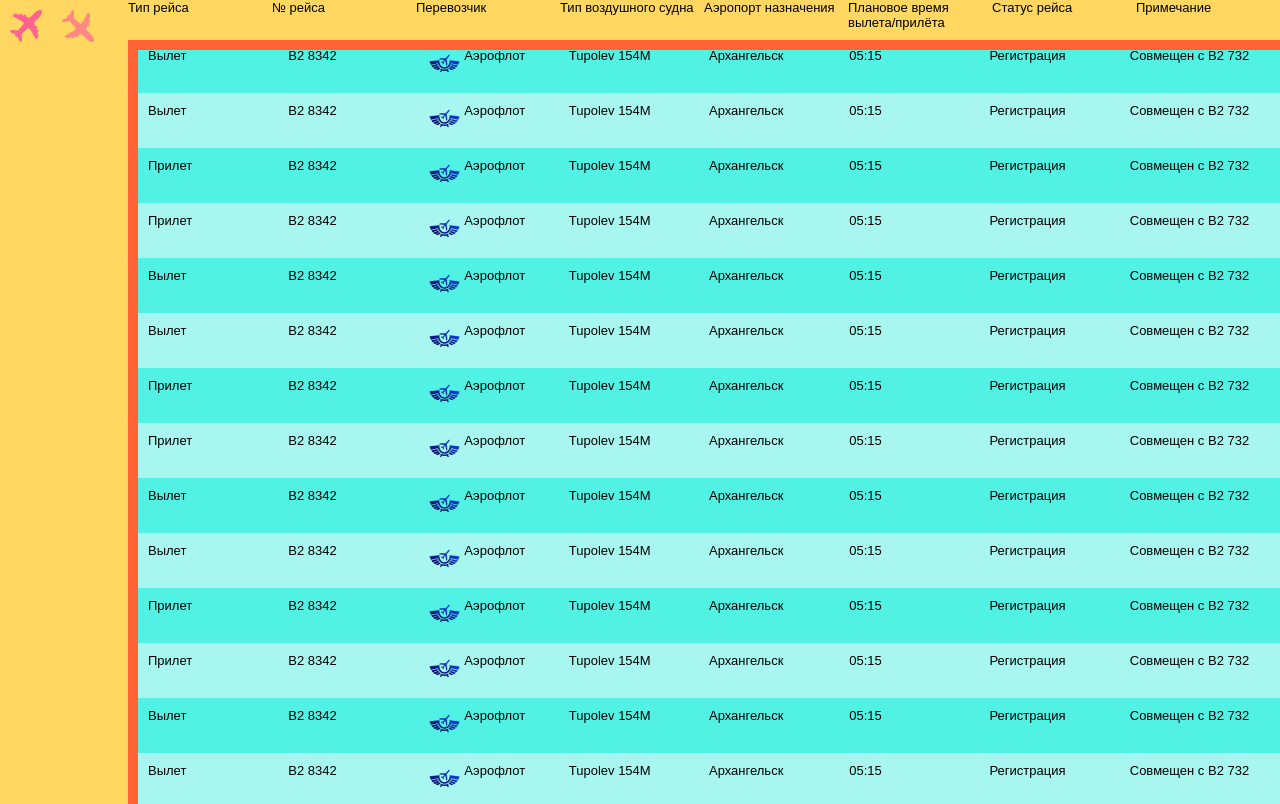
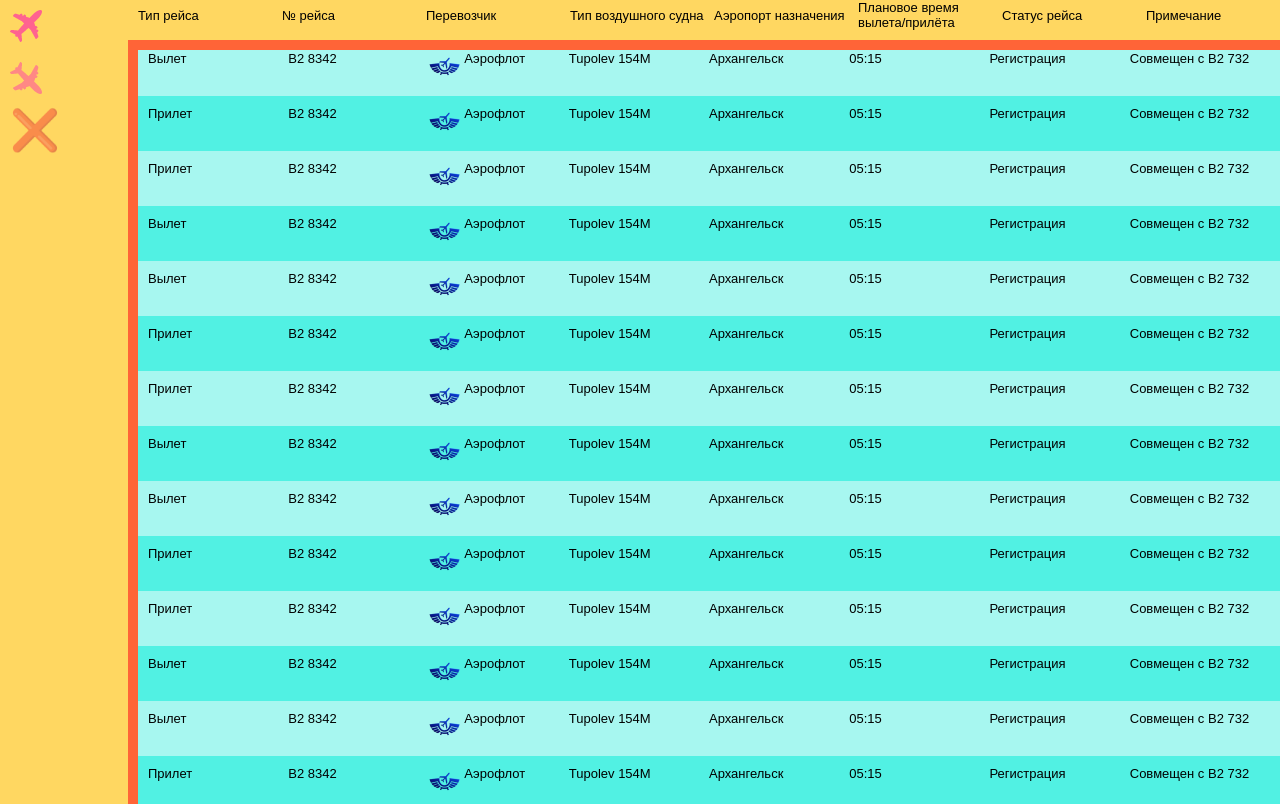
Before and after one commit to iralsob/flights, a plain HTML site: page index.html in a window 1280 px wide. Shown: the top 804 px of the page. Drawn offline with Linux system fonts and the light colour scheme; a script that the page names is missing.

Commit message:
fixed a lot of things
1. Nice header;
2. Button for resetting flight type
3. Button for switching flight type

```diff
--- a/css/style.less
+++ b/css/style.less
@@ -28,6 +28,7 @@
     overflow: hidden;
     background: #ffd761;
     border-bottom: 10px solid #ff6437;
+    padding-left: 10px;
 }
 .popup
 {
@@ -65,6 +66,7 @@
     cursor: pointer;
     opacity: .5;
     padding: 10px;
+    position: absolute;
     &:hover {
         opacity: .7;
     }
@@ -73,6 +75,13 @@
     }
     &.arrival {
         background: url(../img/down.png) no-repeat 50%;
+        top: 52px;
+    }
+    &.none {
+        color: #fe42ad;
+        font-size: 40px;
+        line-height: 32px;
+        top: 104px;
     }
 }
 .btnTypeFlight:checked + label {
@@ -92,6 +101,11 @@
 }
 #arrival:checked ~ main .flight-wrap.departure {
     display: none;
+}
+#none:checked ~ main .flight-wrap.departure,
+#none:checked ~ main .flight-wrap.arrival
+ {
+    display: block;
 }
 
 input[type='radio']:checked + label + .popup
@@ -118,7 +132,7 @@
 
         width: 100%/8;
 
-        vertical-align: top;
+        vertical-align: middle;
     }
 }
 .flight
@@ -196,7 +210,6 @@
 }
 @media screen and (max-width: 915px)
 {
-
     .company
     {
         width: 10.5%;
@@ -212,6 +225,12 @@
     .airport,
     .aircraft {
         width: 13.5%;
+    }
+    .flights-header {
+        white-space: nowrap;
+        overflow: hidden;
+        text-overflow: ellipsis;
+        line-height: 40px;
     }
 }
 @media screen and (max-width: 850px)
--- a/index.html
+++ b/index.html
@@ -12,15 +12,17 @@
 		<label for="departure" class="departure btn"></label>
 		<input type="radio" name="flights" id="arrival" class="btnTypeFlight">
 		<label for="arrival" class="arrival btn"></label>
+		<input type="radio" name="flights" id="none" class="btnTypeFlight">
+		<label for="none" class="none btn">&#10060;</label>
 		<main>
 			<header>
 				<div class="flights-header type">Тип рейса</div>
-				<div class="flights-header">№ рейса</div>
+				<div class="flights-header number">№ рейса</div>
 				<div class="flights-header company">Перевозчик</div>
-				<div class="flights-header">Тип воздушного судна</div>
-				<div class="flights-header">Аэропорт назначения</div>
-				<div class="flights-header">Плановое время вылета/прилёта</div>
-				<div class="flights-header">Статус рейса</div>
+				<div class="flights-header aircraft">Тип воздушного судна</div>
+				<div class="flights-header airport">Аэропорт назначения</div>
+				<div class="flights-header time">Плановое время вылета/прилёта</div>
+				<div class="flights-header status">Статус рейса</div>
 				<div class="flights-header comment">Примечание</div>
 			</header>
 
```
Also changed, not shown: css/style.css.
